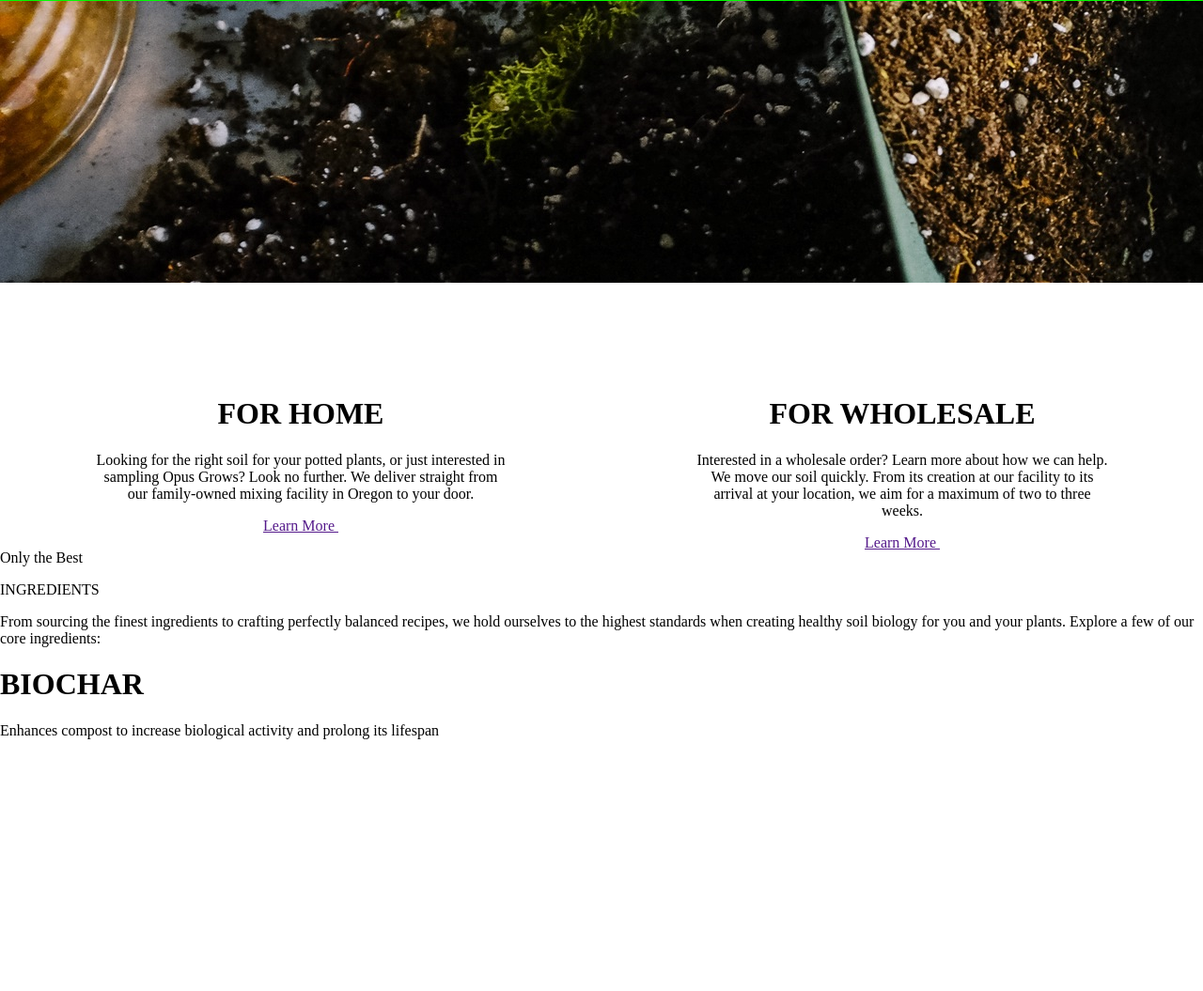
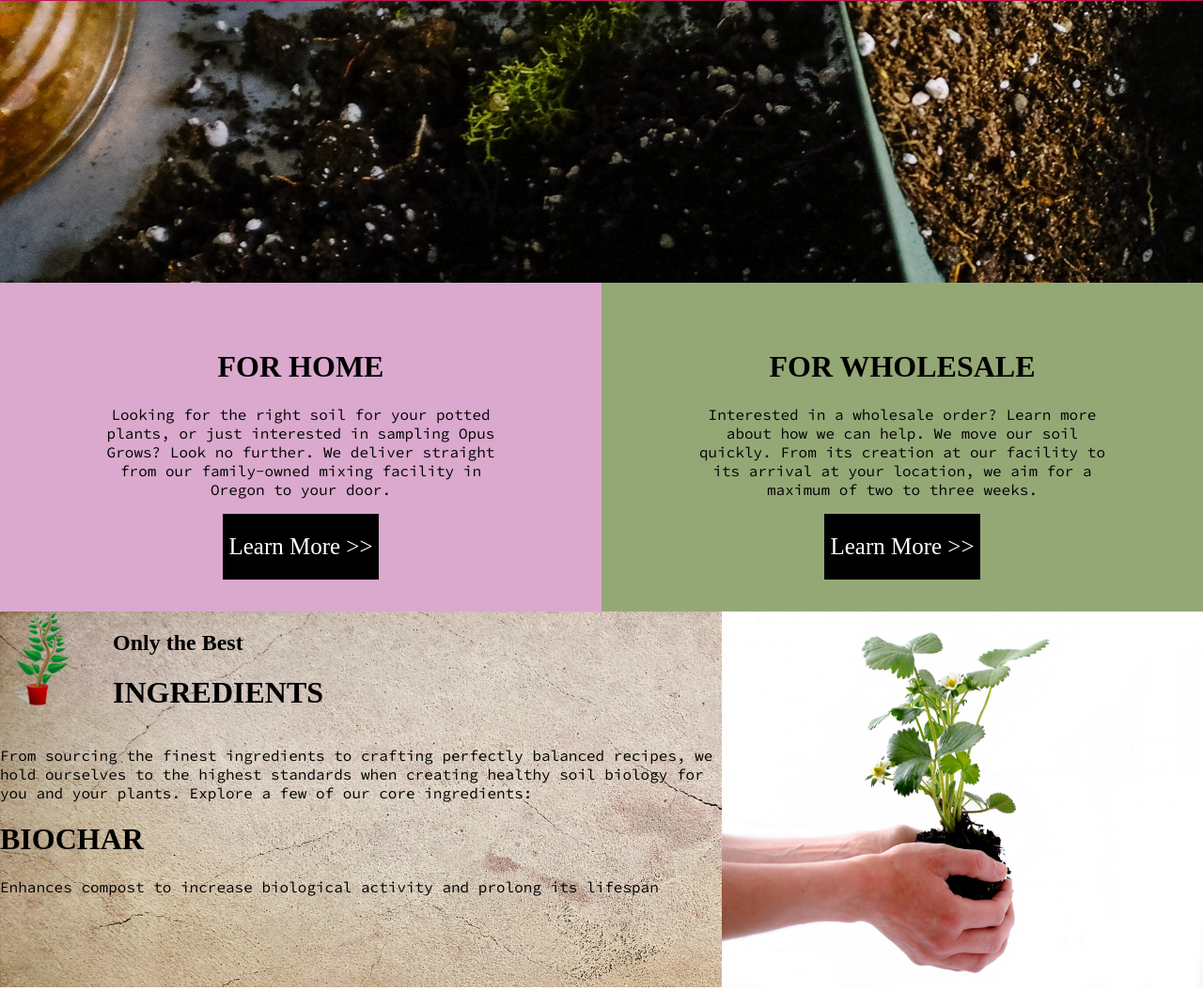
Before and after one commit to Glowrare/opus-recreate, a plain HTML site: page index.html in a window 1280 px wide. Shown: the part 953-2008 px from the top of the page at 94% size. Before the commit the page ends 1756 px from the top, so only its background shows below. Drawn offline with Linux system fonts and the light colour scheme; a web font is replaced by a local one.

Commit message:
Initial commit

```diff
--- a/css/style.css
+++ b/css/style.css
@@ -1,3 +1,8 @@
+
+@import url('https://fonts.googleapis.com/css?family=Abril+Fatface|Alfa+Slab+One|Anton|Fjalla+One|Source+Code+Pro&display=swap');
+
+@import url('https://fonts.googleapis.com/css?family=Source+Serif+Pro:400,700&display=swap');
+
 *{
     box-sizing: border-box !important;
 }
@@ -10,7 +15,7 @@ body {
     background-color: white;
     height: 100px;
     border-bottom: 2px solid whitesmoke;
-    padding: 40px 30px 40px 50px;
+    padding: 10px 30px 0px 50px;
     position: sticky;
     top: 0px;
     z-index: 10000;
@@ -22,19 +27,39 @@ body {
 }
 
 .brand-name {
-    font-family: 'Geneva';
+    font-family: 'Anton', sans-serif;
     font-size: 40px;
     padding-right: 200px;
+    padding-top: 50px;
 }
 
 .links {
     padding-right: 40px;
+    padding-top: 40px;
+    font-family: 'Source Code Pro', monospace;
 }
 
-.sign-in {
+.links .sign-in {
     background: gray;
     color: white !important;
     padding-left: 30px;
+    padding-bottom: 40px;
+}
+
+button {
+
+    background-color: black;
+    border: none;
+    text-align: center;
+    height: 70px;
+}
+
+button a {
+    text-decoration: none;
+    color: white;
+    font-family: 'Source Serif Pro', serif;
+    font-size: 25px;
+
 }
 
 .display-section img {
@@ -43,18 +68,19 @@ body {
 }
 
 .shop-soils {
-    background: gray;
     color: white;
-    width: 15%;
-    height: 50px;
     position: absolute;
-    top: 200px;
+    top: 500px;
+    left: 200px;
 }
 
-.display-section span img {
+.display-section .shop-soils img {
     width: 40px;
 }
 
+p {
+    font-family: 'Source Code Pro', monospace;
+}
 .newsletter {
     height: 250px;
     background-color: white;
@@ -75,7 +101,7 @@ body {
 
 .pitch {
     height: 300px;
-    background: lime;
+    background: rgb(190, 18, 84);
     color: white;
     text-align: center;
     padding: 50px 300px 0px 300px;
@@ -83,19 +109,72 @@ body {
 
 .different-categories {
     display: inline-flex;
-    height: 250px;
-    padding-top: 100px;
+    height: 350px;
     text-align: center;
 }
 
 .home-category {
+    background: rgb(218, 169, 205);
     width: 50%;
-    padding-right: 100px;
-    padding-left: 100px;
+    padding: 50px 100px 0px 100px;
 }
 
 .wholesale-category {
+    background: rgb(148, 168, 118);
     width: 50%;
-    padding-right: 100px;
-    padding-left: 100px;
+    padding: 50px 100px 0px 100px;
 }
+
+.ingredients {
+    height: 400px;
+    background-image: url(../images/wall-1217083_1920.jpg);
+    background-size: cover;
+    display: inline-flex;
+}
+
+.ingredient-housing {
+    width: 60%;
+}
+
+.ingredient-title {
+    display: inline-flex;
+}
+
+.pot-plant-icon {
+    width: 40%;
+}
+
+.icon-text {
+    width: 60%;
+    display: inline-block;
+}
+
+.ingredients .general-ingredient-layout .pot-plant-icon img {
+    height: 100px;
+}
+
+.specific-ingredient-image {
+    width: 40%;
+}
+
+.specific-ingredient-image img {
+    max-width: 100%;
+    height: 400px;
+
+}
+
+
+@media screen and (max-width: 768px) {
+    .shop-soils {
+        position: relative;
+        top: 0;
+        left: 0;
+    }
+}
+
+@media screen and (max-width: 640px) {
+    .shop-soils {
+        background-color: red;
+        position: absolute;
+    }
+}
--- a/index.html
+++ b/index.html
@@ -7,7 +7,8 @@
         <title>Organic & Natural Potting Soil </title>
     </head>
     <body>
-        <nav class="navbar">
+        <div class="navbar">
+        <nav >
             <span class="brand-name">
                 <a href="#">OPUS GROWS </a>
             </span>
@@ -20,13 +21,14 @@
                 <a href="#"  class="links sign-in"> SIGN IN </a>
             </span>
         </nav>
+        </div>
         <div class="display-section">
             <img src="images/cacti-1845159.jpg" alt="our products">
             <div class="shop-soils">
-                <span>
-                    SHOP SOILS
-                    <img src="images/arrow-1217938.png" alt="forward arrow">
-                </span>
+                <button type="button">
+                    <a href="" target="#"> SHOP SOILS >> </a>
+                </button>
+
             </div>
         </div>
         <div class="newsletter">
@@ -44,12 +46,9 @@
                 <p>
                     Good soil is the best TLC you can give your plants! Our exceptional ingredients are carefully sourced, and our potting soil reaches you just days after being blended at our facility. No middlemen, no warehousing.
                 </p>
-                <span>
-                    <a href="" target="#"> Read More </a>
-                </span>
-                <span>
-                    <img src="" alt="">
-                </span>
+                <button type="button">
+                    <a href="" target="#"> Read More >> </a>
+                </button>
             </div>
         </div>
         <div class="different-categories">
@@ -58,43 +57,50 @@
                 <p>
                     Looking for the right soil for your potted plants, or just interested in sampling Opus Grows? Look no further. We deliver straight from our family-owned mixing facility in Oregon to your door.
                 </p>
-                <span>
-                    <a href="" target="#"> Learn More </a>
-                </span>
-                <span>
-                    <img src="" alt="">
-                </span>
+                <button type="button">
+                    <a href="" target="#"> Learn More >> </a>
+                </button>
             </div>
             <div class="wholesale-category">
                 <h1>FOR WHOLESALE</h1>
                 <p>
                     Interested in a wholesale order? Learn more about how we can help. We move our soil quickly. From its creation at our facility to its arrival at your location, we aim for a maximum of two to three weeks.
                 </p>
-                <span>
-                    <a href="" target="#"> Learn More </a>
-                </span>
-                <span>
+                <button type="button">
+                    <a href="" target="#"> Learn More >> </a>
+                </button>
+
+                <!-- <span>
                    <img src="" alt="">
-                </span>
+                </span> -->
             </div>
         </div>
         <div class="ingredients">
+            <div class="ingredient-housing">
             <div class="general-ingredient-layout">
-                <div class="pot-plant-icon">
-                    <img src="" alt="">
-                </div>
-                <div>
-                    <p>Only the Best</p>
-                    <p>INGREDIENTS</p>
+                <div class="ingredient-title">
+                    <div class="pot-plant-icon">
+                        <img src="images/seedling-154735.png" alt="">
+                    </div>
+                    <div class="icon-text">
+                        <h2>Only the Best</h2>
+                        <h1>INGREDIENTS</h1>
+                    </div>
                 </div>
                 <div class="ingredient-text">
-                    From sourcing the finest ingredients to crafting perfectly balanced recipes, we hold ourselves to the highest standards when creating healthy soil biology for you and your plants. Explore a few of our core ingredients:
+                    <p>
+                        From sourcing the finest ingredients to crafting perfectly balanced recipes, we hold ourselves to the highest standards when creating healthy soil biology for you and your plants. Explore a few of our core ingredients:
+                    </p>
                 </div>
             </div>
             <div class="specific-ingredient">
                 <h1>BIOCHAR</h1>
                 <p>Enhances compost to increase biological activity and prolong its lifespan</p>
             </div>
+            </div>
+            <div class="specific-ingredient-image">
+                <img src="images/plant-164500.jpg" alt="">
+            </div>
         </div>
     </body>
 </html>
```
Also changed, not shown: images/plant-164500.jpg (added), images/seedling-154735.png (added), images/wall-1217083_1920.jpg (added).
